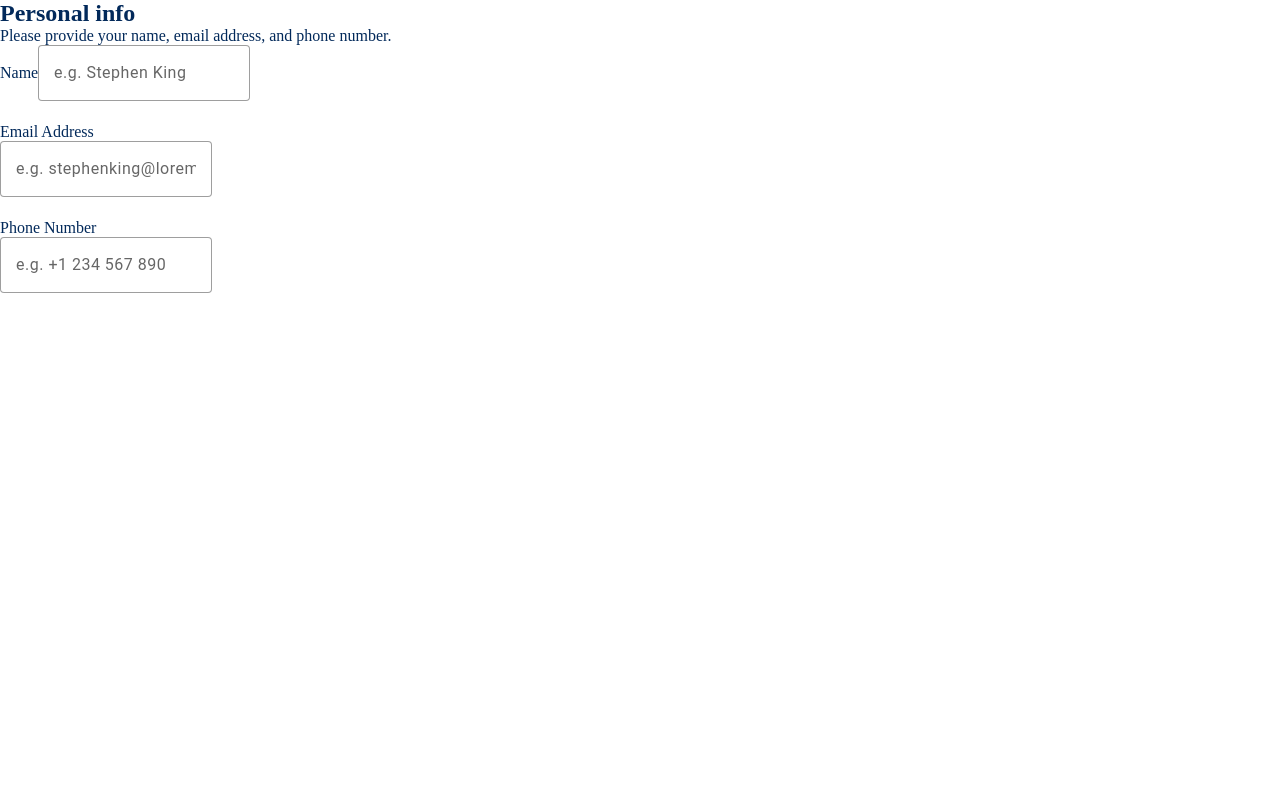
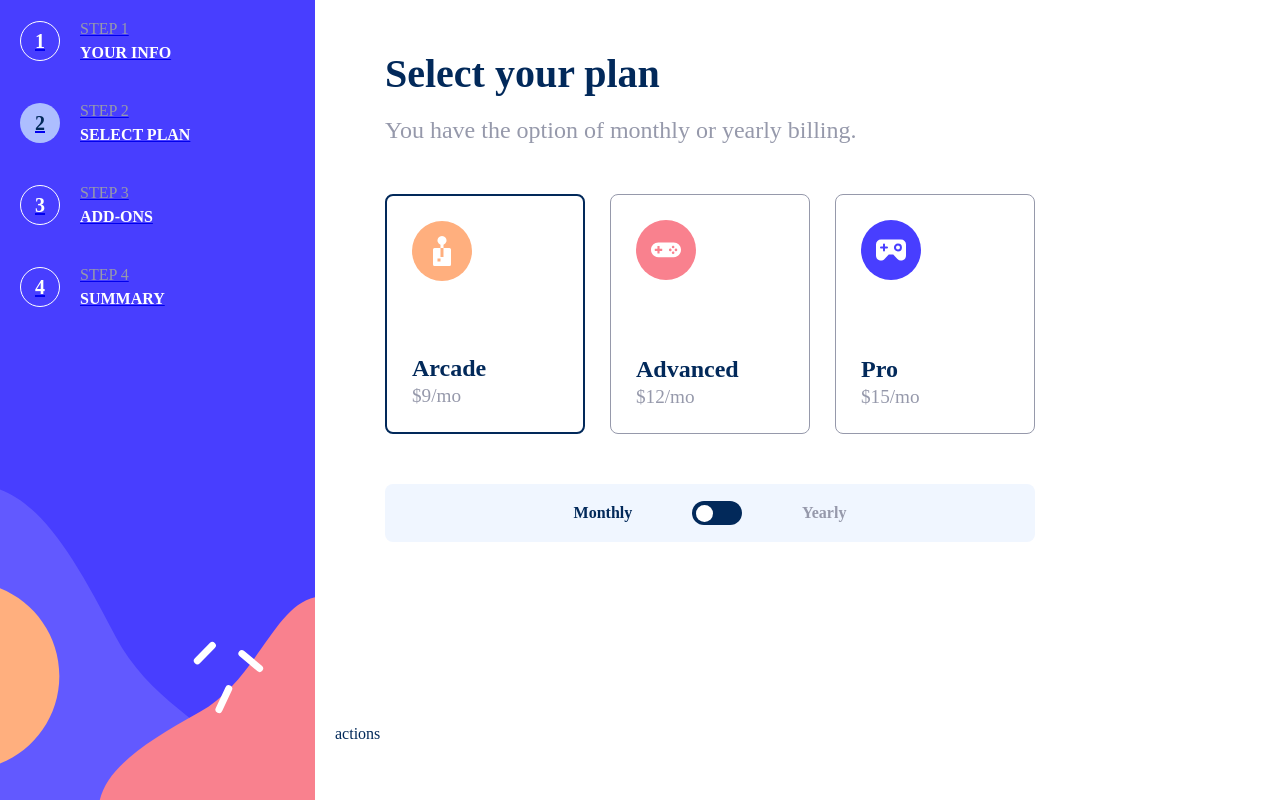
Before and after one commit to darielmedr/multi-step-form, an Angular app: page /select-plan in a window 1280 px wide. Before the commit this address led to /personal-info. Built offline with nearby package versions, Linux system fonts and the light colour scheme.

Commit message:
feat(app): add basic skeleton

```diff
--- a/src/app/app-routing.module.ts
+++ b/src/app/app-routing.module.ts
@@ -15,6 +15,13 @@
       ),
   },
   {
+    path: 'select-plan',
+    loadChildren: () =>
+      import('./select-plan/select-plan.module').then(
+        (m) => m.SelectPlanModule
+      ),
+  },
+  {
     path: '**',
     redirectTo: 'personal-info',
     pathMatch: 'full',
--- a/src/app/app.component.html
+++ b/src/app/app.component.html
@@ -1 +1,8 @@
-<router-outlet></router-outlet>
+<section class="wrapper">
+  <app-stepper></app-stepper>
+  <main>
+    <router-outlet></router-outlet>
+  </main>
+
+  <div class="actions">actions</div>
+</section>
--- a/src/app/app.component.scss
+++ b/src/app/app.component.scss
@@ -0,0 +1,26 @@
+.wrapper {
+  width: 100%;
+  height: 100%;
+  display: grid;
+  grid-template-areas:
+    "stepper content"
+    "stepper content"
+    "stepper actions";
+  grid-template-columns: 1fr 3fr;
+  gap: 20px;
+  overflow: hidden;
+
+  app-stepper {
+    grid-area: stepper;
+  }
+
+  main {
+    grid-area: content;
+    padding: 5rem;
+    width: min(100%, 75rem);
+  }
+
+  .actions {
+    grid-area: actions;
+  }
+}
```
Also changed, not shown: src/app/app.module.ts (+6 -6 lines).
